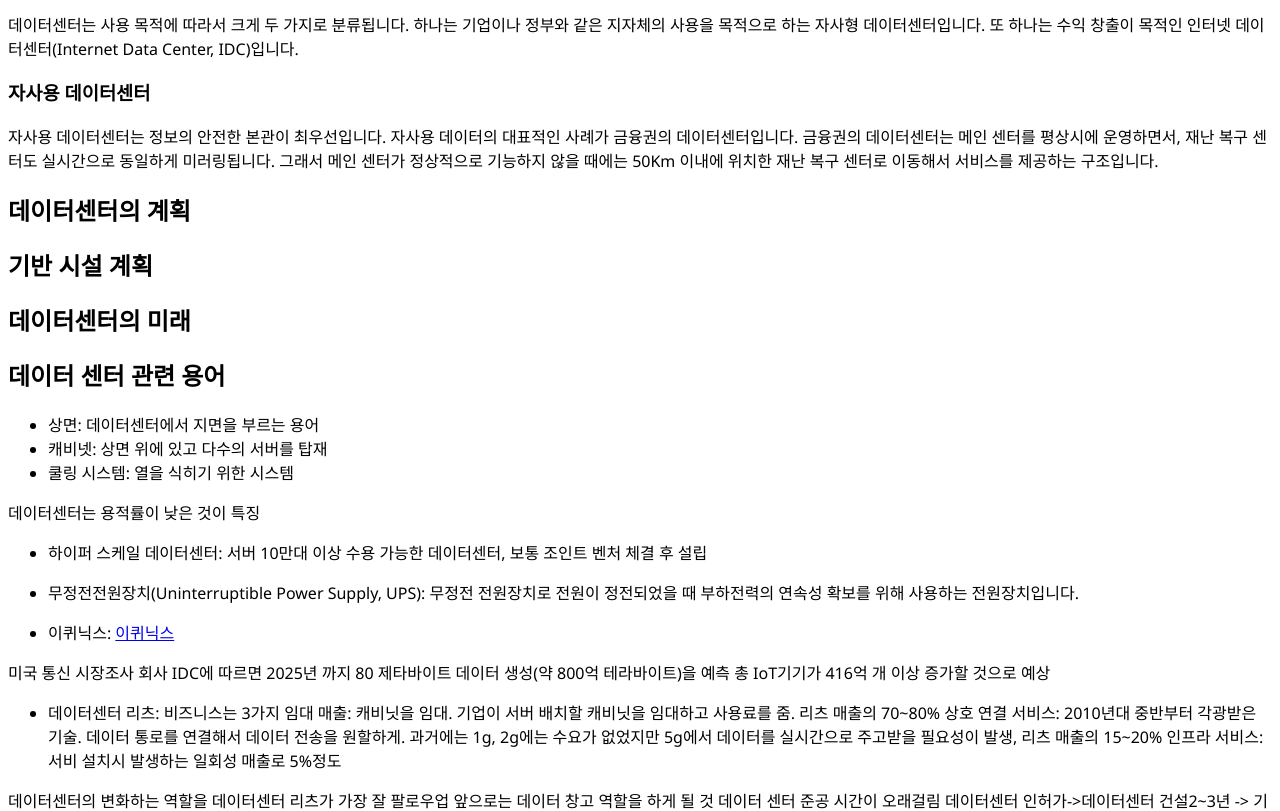
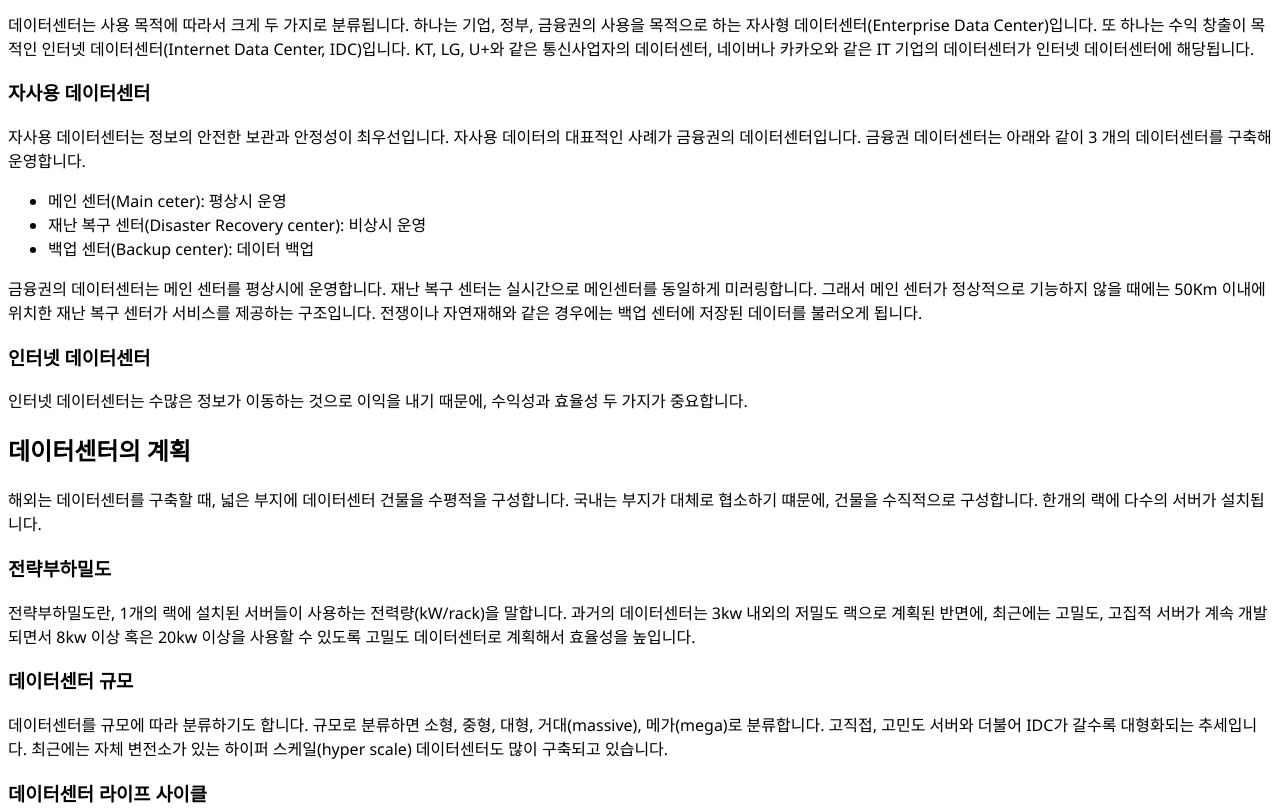
Before and after one commit to marron-b/brown, a Next.js app: page /datacenter/datacenter_basic in a window 1280 px wide. Shown: the part 1140-1951 px from the top of the page. Built offline with nearby package versions, Linux system fonts and the light colour scheme.

Commit message:
Update datacenter_basic.mdx

```diff
--- a/pages/datacenter/datacenter_basic.mdx
+++ b/pages/datacenter/datacenter_basic.mdx
@@ -10,12 +10,30 @@ description: 데이터센터 이해부터 미래까지
 한국은 전력의 품질의 높은 반면 전기료는 높지 않은 편이기 때문에, 국내 데이터센터도 증가 추세입니다. 한국의 대표적인 데이터센터는 13년 6월에 완공된 네이터 데이터센터 각이 있습니다.
 
 ## 데이터센터의 종류
-데이터센터는 사용 목적에 따라서 크게 두 가지로 분류됩니다. 하나는 기업이나 정부와 같은 지자체의 사용을 목적으로 하는 자사형 데이터센터입니다. 또 하나는 수익 창출이 목적인 인터넷 데이터센터(Internet Data Center, IDC)입니다.
+데이터센터는 사용 목적에 따라서 크게 두 가지로 분류됩니다. 하나는 기업, 정부, 금융권의 사용을 목적으로 하는 자사형 데이터센터(Enterprise Data Center)입니다. 또 하나는 수익 창출이 목적인 인터넷 데이터센터(Internet Data Center, IDC)입니다. KT, LG, U+와 같은 통신사업자의 데이터센터, 네이버나 카카오와 같은 IT 기업의 데이터센터가 인터넷 데이터센터에 해당됩니다.
 ### 자사용 데이터센터
-자사용 데이터센터는 정보의 안전한 본관이 최우선입니다. 자사용 데이터의 대표적인 사례가 금융권의 데이터센터입니다. 금융권의 데이터센터는 메인 센터를 평상시에 운영하면서, 재난 복구 센터도 실시간으로 동일하게 미러링됩니다. 그래서 메인 센터가 정상적으로 기능하지 않을 때에는 50Km 이내에 위치한 재난 복구 센터로 이동해서 서비스를 제공하는 구조입니다.
+자사용 데이터센터는 정보의 안전한 보관과 안정성이 최우선입니다. 자사용 데이터의 대표적인 사례가 금융권의 데이터센터입니다. 금융권 데이터센터는 아래와 같이 3 개의 데이터센터를 구축해 운영합니다.
 
+* 메인 센터(Main ceter): 평상시 운영
+* 재난 복구 센터(Disaster Recovery center): 비상시 운영
+* 백업 센터(Backup center): 데이터 백업
+
+금융권의 데이터센터는 메인 센터를 평상시에 운영합니다. 재난 복구 센터는 실시간으로 메인센터를 동일하게 미러링합니다. 그래서 메인 센터가 정상적으로 기능하지 않을 때에는 50Km 이내에 위치한 재난 복구 센터가 서비스를 제공하는 구조입니다. 전쟁이나 자연재해와 같은 경우에는 백업 센터에 저장된 데이터를 불러오게 됩니다.
+### 인터넷 데이터센터
+인터넷 데이터센터는 수많은 정보가 이동하는 것으로 이익을 내기 때문에, 수익성과 효율성 두 가지가 중요합니다.
 
 ## 데이터센터의 계획
+해외는 데이터센터를 구축할 때, 넓은 부지에 데이터센터 건물을 수평적을 구성합니다. 국내는 부지가 대체로 협소하기 떄문에, 건물을 수직적으로 구성합니다.
+한개의 랙에 다수의 서버가 설치됩니다.
+
+### 전략부하밀도
+전략부하밀도란, 1개의 랙에 설치된 서버들이 사용하는 전력량(kW/rack)을 말합니다. 과거의 데이터센터는 3kw 내외의 저밀도 랙으로 계획된 반면에, 최근에는 고밀도, 고집적 서버가 계속 개발되면서 8kw 이상 혹은 20kw 이상을 사용할 수 있도록 고밀도 데이터센터로 계획해서 효율성을 높입니다.
+
+### 데이터센터 규모
+데이터센터를 규모에 따라 분류하기도 합니다. 규모로 분류하면 소형, 중형, 대형, 거대(massive), 메가(mega)로 분류합니다. 고직접, 고민도 서버와 더불어 IDC가 갈수록 대형화되는 추세입니다. 최근에는 자체 변전소가 있는 하이퍼 스케일(hyper scale) 데이터센터도 많이 구축되고 있습니다.
+
+### 데이터센터 라이프 사이클
+
 
 ## 기반 시설 계획
 
```
